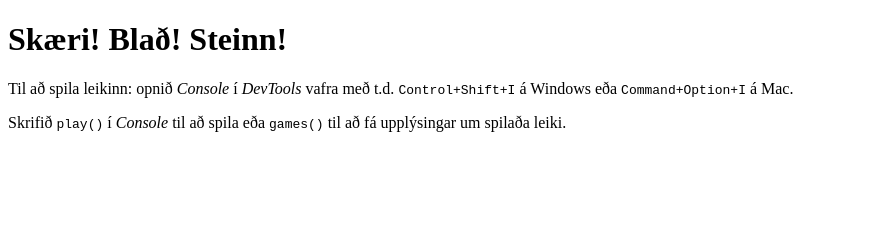
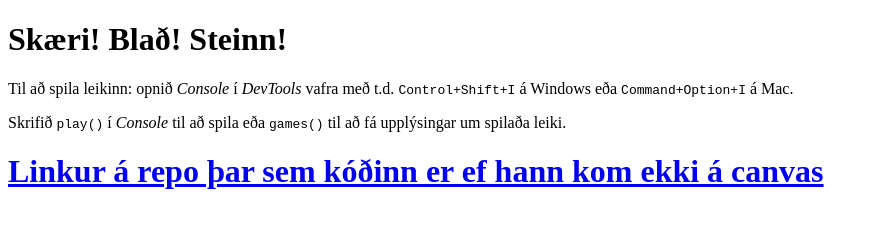
Before and after one commit to ofurtumi/netlify-v7, a website: page index.html in a window 1280 px wide. Shown: the whole page, without its empty margins (0-879 px from the left). Drawn offline with Linux system fonts and the light colour scheme.

Commit message:
four's a quintet

```diff
--- a/index.html
+++ b/index.html
@@ -10,6 +10,8 @@
       <h1>Skæri! Blað! Steinn!</h1>
       <p>Til að spila leikinn: opnið <dfn>Console</dfn> í <dfn>DevTools</dfn> vafra með t.d. <kbd>Control+Shift+I</kbd> á Windows eða <kbd>Command+Option+I</kbd> á Mac.<p>
       <p>Skrifið <code>play()</code> í <dfn>Console</dfn> til að spila eða <code>games()</code> til að fá upplýsingar um spilaða leiki.</p>
+
+      <a href="https://github.com/ofurtumi/netlify-v7/"><h1>Linkur á repo þar sem kóðinn er ef hann kom ekki á canvas</h1></a>
     </main>
     <script src="scripts.js"></script>
   </body>
```
